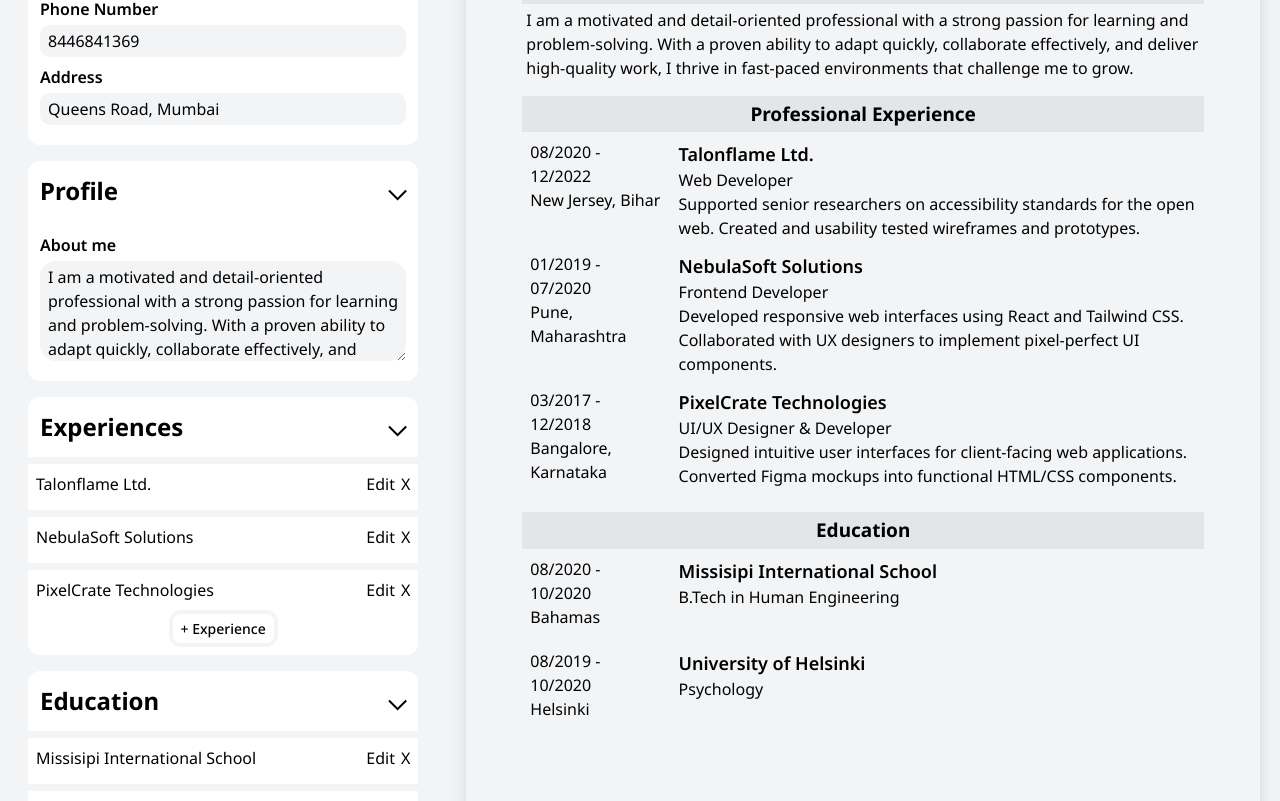
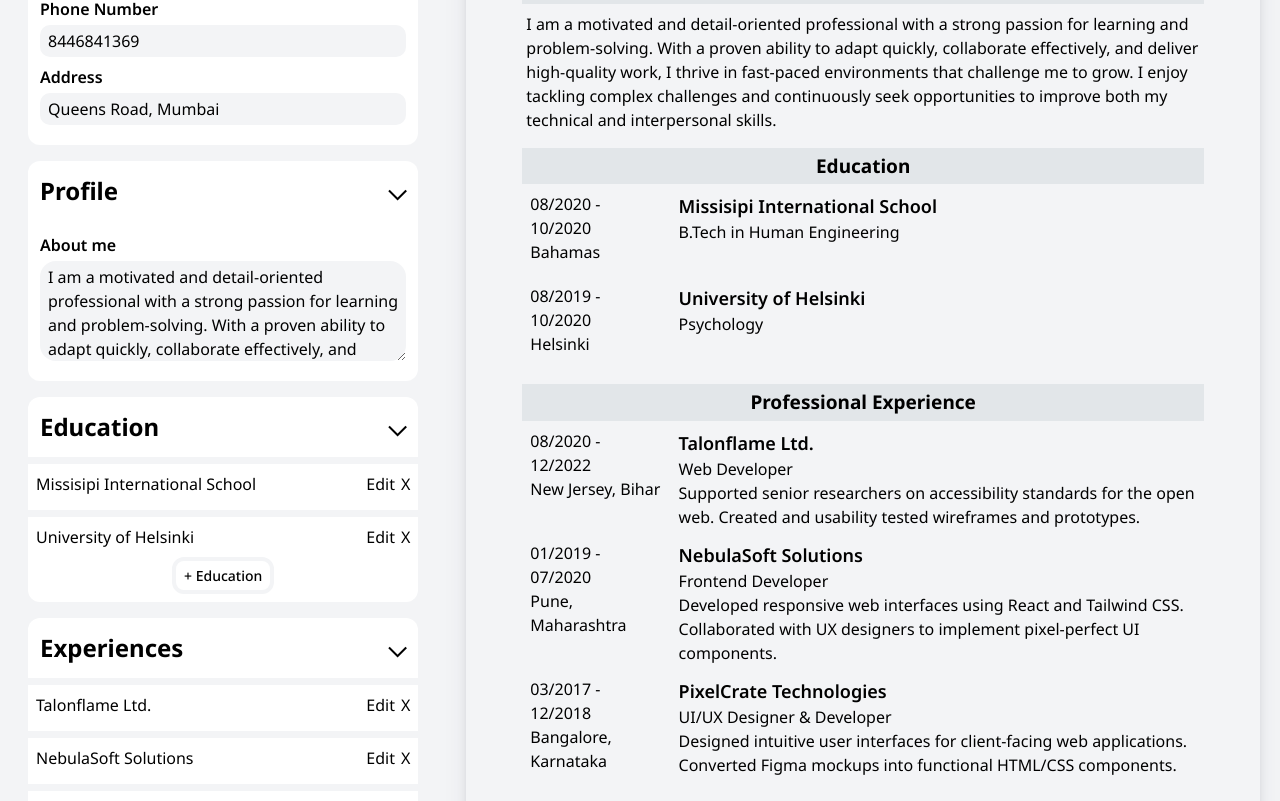
Before and after one commit to Soham-Powar/Resume-builder, a React (Vite) app: page / in a window 1280 px wide. Shown: the part 239-1040 px from the top of the page. Built offline with nearby package versions, Linux system fonts and the light colour scheme.

Commit message:
Fix education section not minimizing.

```diff
--- a/src/App.jsx
+++ b/src/App.jsx
@@ -24,7 +24,7 @@ export default function App() {
 	});
 
 	const [profile, setProfile] = useState({
-		aboutMe: "I am a motivated and detail-oriented professional with a strong passion for learning and problem-solving. With a proven ability to adapt quickly, collaborate effectively, and deliver high-quality work, I thrive in fast-paced environments that challenge me to grow.",
+		aboutMe: "I am a motivated and detail-oriented professional with a strong passion for learning and problem-solving. With a proven ability to adapt quickly, collaborate effectively, and deliver high-quality work, I thrive in fast-paced environments that challenge me to grow. I enjoy tackling complex challenges and continuously seek opportunities to improve both my technical and interpersonal skills.",
 	});
 
 	const [experiences, setExperiences] = useState(
@@ -85,8 +85,8 @@ export default function App() {
 			<div className="grow-1 p-2 flex flex-col gap-4 max-w-[450px]">
 				<PersonalInfoForm setPersonalInfo={setPersonalInfo} personalInfo={personalInfo} />
 				<ProfileForm setProfile={setProfile} profile={profile} />
+				<EducationPanel setEducations={setEducations} educations={educations} />
 				<ExperiencePanel setExperiences={setExperiences} experiences={experiences} />
-				<EducationPanel setEducations={setEducations} educations={educations} />
 				<button
 					onClick={generatePDF}
 					className="bg-[#F87171] hover:bg-[#ef4444] text-white font-semibold py-2 px-4 rounded-lg shadow-md transition-colors duration-200"
@@ -100,8 +100,8 @@ export default function App() {
 			<div className="pdf-content h-[29.7cm] w-[21cm] flex flex-col gap-1 [box-shadow:0_13px_27px_-5px_rgba(50,50,93,0.1),0_8px_16px_-8px_rgba(0,0,0,0.25)]">
 				<PersonalInfo personalInfo={personalInfo} />
 				<Profile profile={profile} />
+				<EducationSection educations={educations} />
 				<ExperienceSection experiences={experiences} />
-				<EducationSection educations={educations} />
 			</div>
 
 
--- a/src/components/EducationPanel.jsx
+++ b/src/components/EducationPanel.jsx
@@ -37,7 +37,7 @@ export default function EducationPanel({ setEducations, educations }) {
 
 			) : (
 				<>
-					<ul className="flex flex-col gap-1.5 js-educations">
+					<ul className="flex flex-col gap-1.5 js-education">
 						{educations.map(education => {
 							return (
 								<div key={education.index} className="flex justify-between p-2 border-t-7 border-[#F3F4F6] items-center">
--- a/src/components/Profile.jsx
+++ b/src/components/Profile.jsx
@@ -4,7 +4,7 @@ export default function Profile({ profile }) {
 			<h2 className="text-center text-[19px] bg-[rgba(14,55,78,0.07)] font-bold mt-8 p-1">
 				Profile
 			</h2>
-			<p className="text-[16px] p-1">{profile.aboutMe}</p>
+			<p className="text-[16px] p-1 pt-2">{profile.aboutMe}</p>
 		</div>
 	);
 }
```
